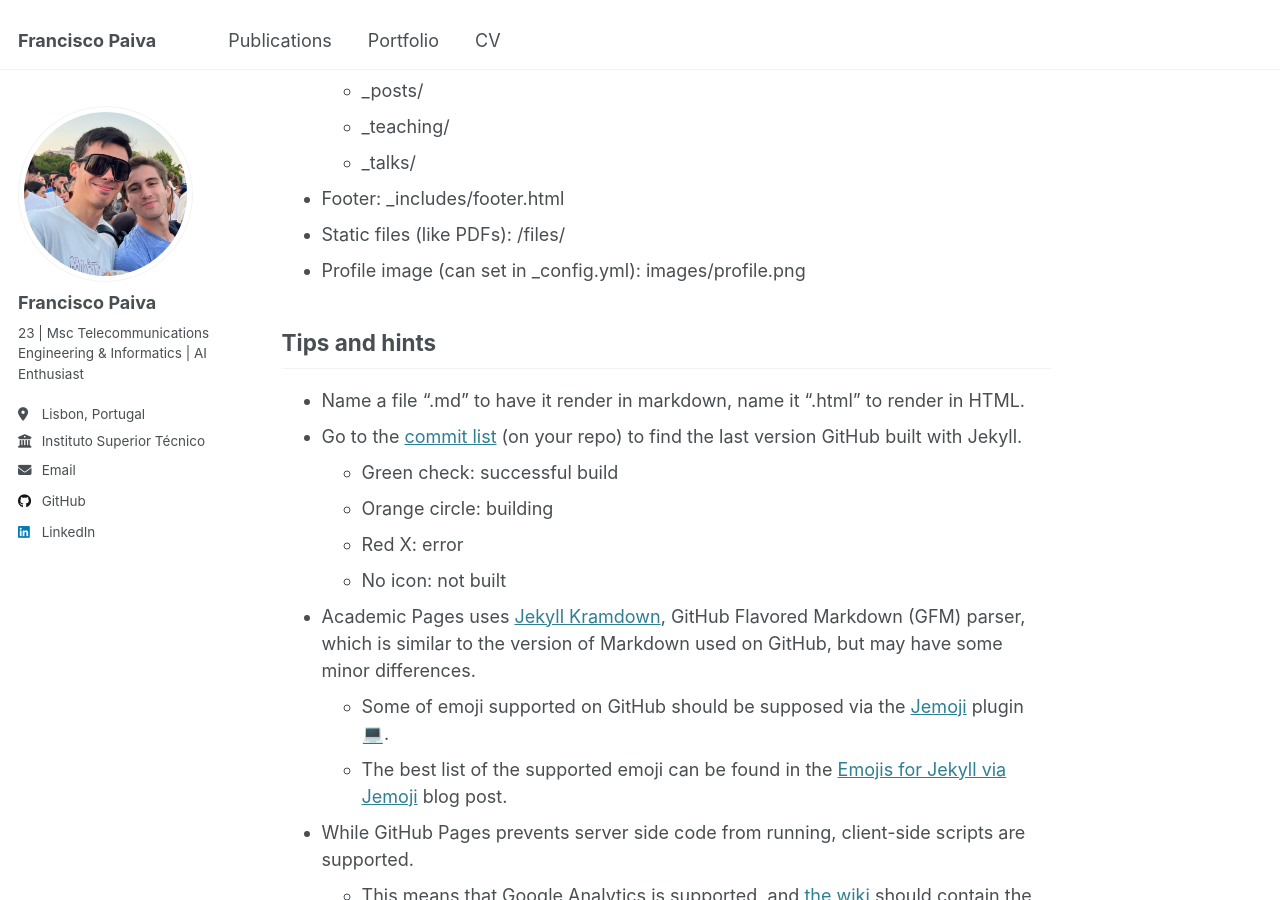
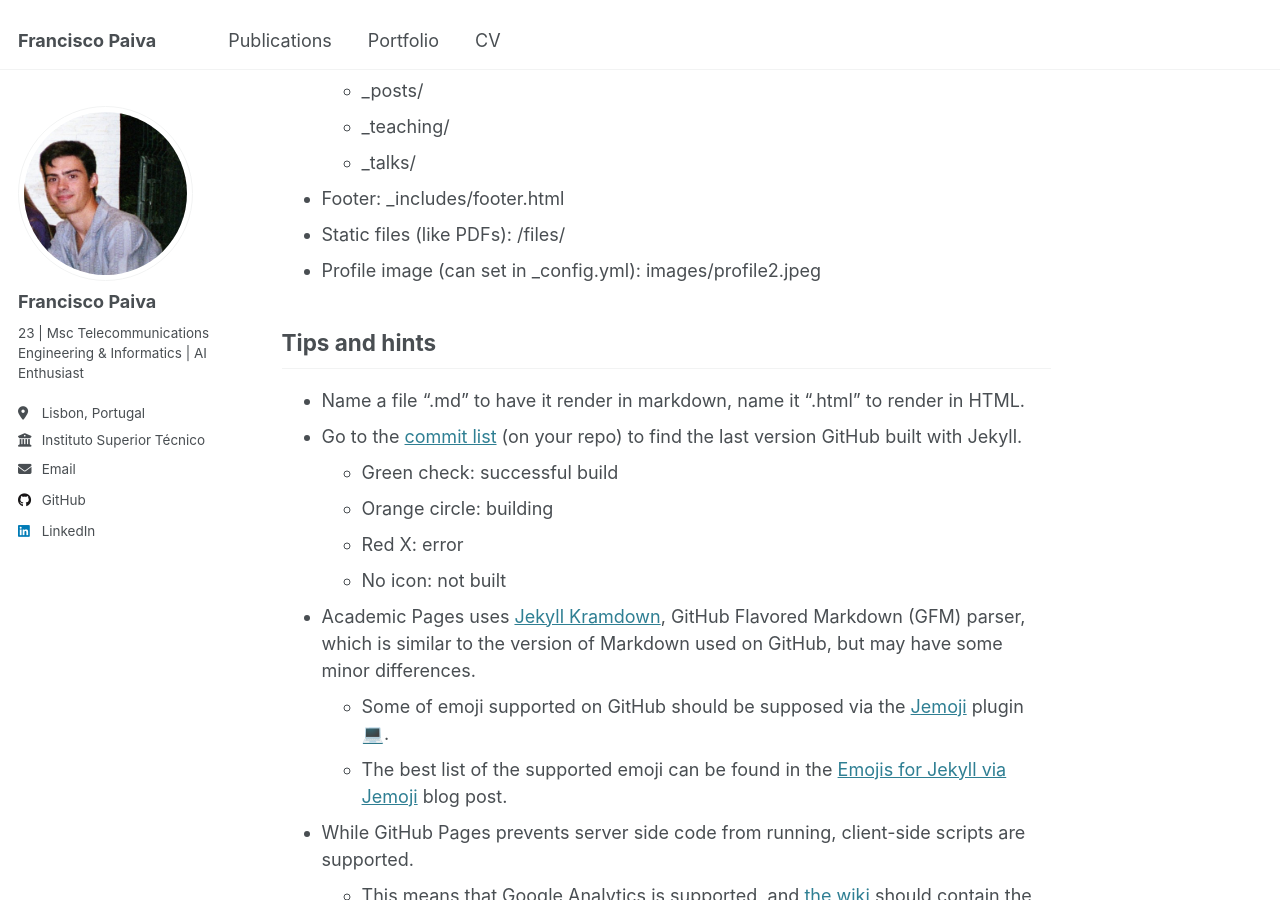
Before and after one commit to franciscopaiva123/franciscopaiva123.github.io, a Jekyll site: the page built from _pages/markdown.md, in a window 1280 px wide and 900 px high, scrolled down 389 px. Built offline with Jekyll 4.4.1, drawn with Linux system fonts in a browser that asks for light colours; emoji names are drawn with the system emoji font.

Commit message:
Update prfile picture

```diff
--- a/_config.yml
+++ b/_config.yml
@@ -22,7 +22,7 @@
 #               Additional customization can be done by editing /_includes/author-profile.html
 author:
   # Biographic information
-  avatar           : "profile.png"
+  avatar           : "profile2.jpeg"
   name             : "Francisco Paiva"
   pronouns         : # example: "she/her"
   bio              : "23 | Msc Telecommunications Engineering & Informatics | AI Enthusiast"
--- a/_pages/markdown.md
+++ b/_pages/markdown.md
@@ -20,7 +20,7 @@
   * _talks/
 * Footer: _includes/footer.html
 * Static files (like PDFs): /files/
-* Profile image (can set in _config.yml): images/profile.png
+* Profile image (can set in _config.yml): images/profile2.jpeg
 
 ## Tips and hints
 
```
Also changed, not shown: images/profile2.jpeg (added).
